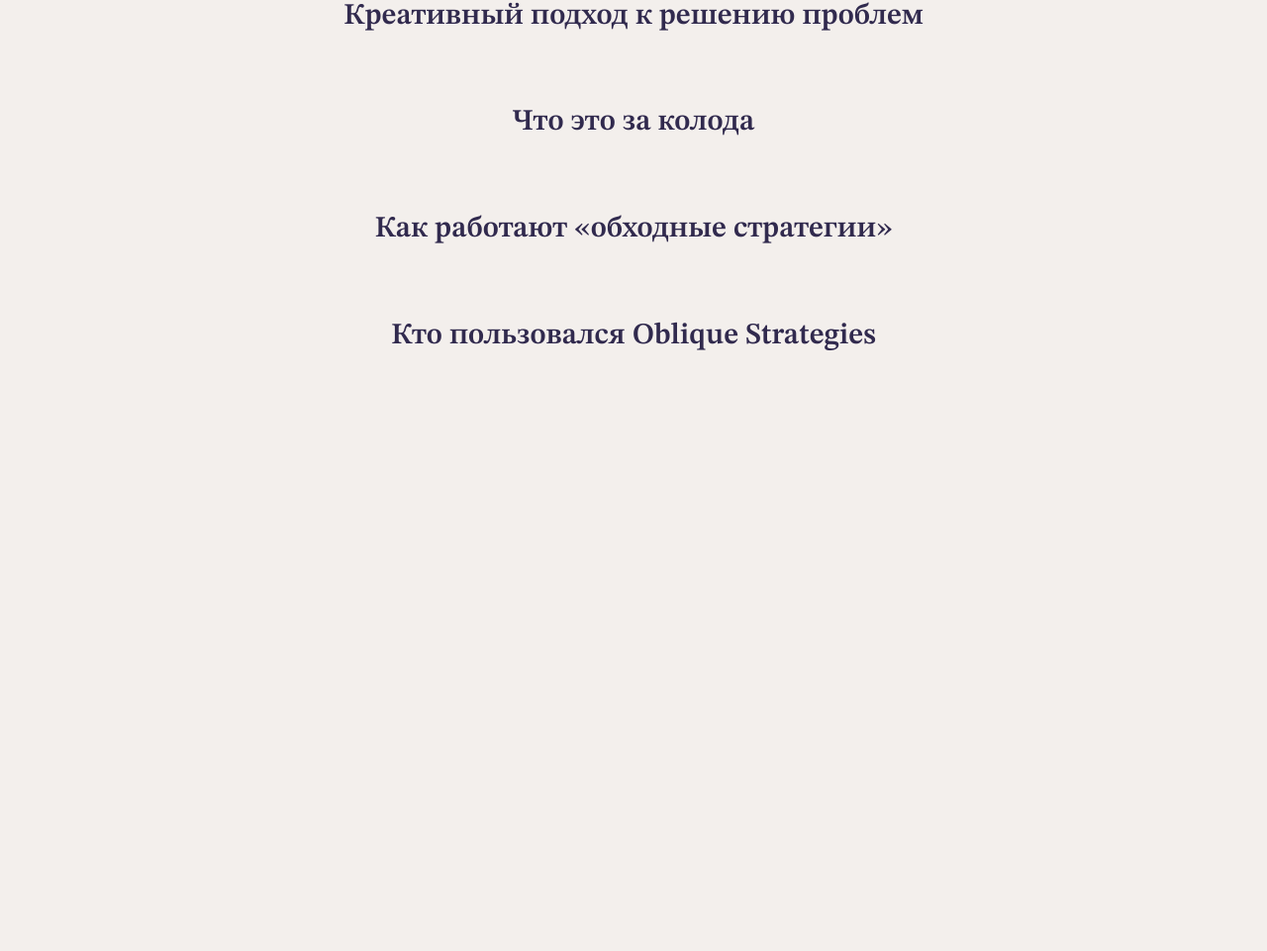
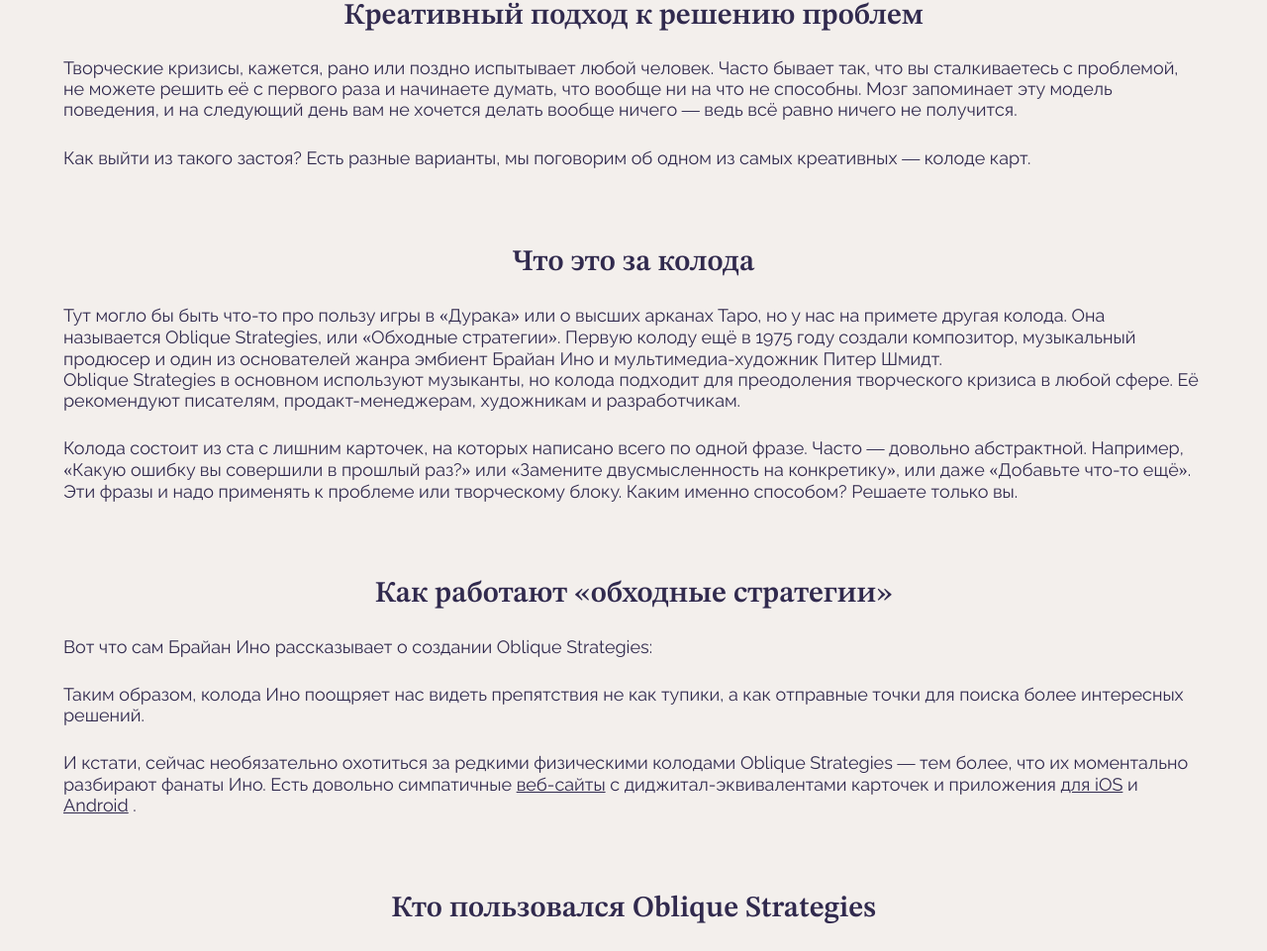
Before and after one commit to GnMike/karty-podskazhut, a plain HTML site: page index.html in a window 1280 px wide. Shown: the part 306-1267 px from the top of the page at 99% size. Before the commit the page ends 800 px from the top, so only its background shows below. Drawn offline with Linux system fonts and the light colour scheme.

Commit message:
Абзацы

```diff
--- a/index.html
+++ b/index.html
@@ -1,25 +1,99 @@
 <!DOCTYPE html>
 <html lang="ru">
   <head>
-    <meta charset="UTF-8" />
-    <meta http-equiv="X-UA-Compatible" content="IE=edge" />
-    <meta name="viewport" content="width=device-width, initial-scale=1.0" />
+    <meta charset="UTF-8">
+    <meta http-equiv="X-UA-Compatible" content="IE=edge">
+    <meta name="viewport" content="width=device-width, initial-scale=1.0">
     <title>Карты подскажут</title>
-    <link rel="stylesheet" href="./fonts/fonts.css" />
-    <link rel="icon" href="./images/favicon.ico" sizes="any" />
-    <link rel="icon" href="./images/favicon.svg" type="image/svg+xml" />
-    <link rel="apple-touch-icon" href="./images/favicon.png" />
-    <link rel="stylesheet" href="./styles/style.css" />
+    <link rel="stylesheet" href="./fonts/fonts.css">
+    <link rel="icon" href="./images/favicon.ico" sizes="any">
+    <link rel="icon" href="./images/favicon.svg" type="image/svg+xml">
+    <link rel="apple-touch-icon" href="./images/favicon.png">
+    <link rel="stylesheet" href="./styles/style.css">
   </head>
   <body class="page theme_dark">
     <header class="header">
       <h1 class="heading content-section header__title">Карты подскажут</h1>
     </header>
     <main class="content content-section">
+
       <h2 class="heading content__title">Креативный подход к решению проблем</h2>
+      <div class="content__text-block">
+        <p class="content__paragraph">
+          Творческие кризисы, кажется, рано или поздно испытывает любой человек.
+          Часто бывает так, что вы сталкиваетесь с проблемой, не можете решить
+          её с первого раза и начинаете думать, что вообще ни на что не
+          способны. Мозг запоминает эту модель поведения, и на следующий день
+          вам не хочется делать вообще ничего — ведь всё равно ничего не
+          получится.
+        </p>
+        <p class="content__paragraph">
+          Как выйти из такого застоя? Есть разные варианты, мы поговорим об
+          одном из самых креативных — колоде карт.
+        </p>
+      </div>
+
       <h2 class="heading content__title">Что это за колода</h2>
+      <div class="content__text-block">
+        <p class="content__paragraph">
+          Тут могло бы быть что-то про пользу игры в «Дурака» или о высших
+          арканах Таро, но у нас на примете другая колода. Она называется
+          Oblique Strategies, или «Обходные стратегии». Первую колоду ещё в 1975
+          году создали композитор, музыкальный продюсер и один из основателей
+          жанра эмбиент Брайан Ино и мультимедиа-художник Питер Шмидт.
+        </p>
+      </div>
+
+     <!-- image -->
+
+      <div class="content__text-block">
+        <p class="content__paragraph">
+          Oblique Strategies в основном используют музыканты, но колода подходит
+          для преодоления творческого кризиса в любой сфере. Её рекомендуют
+          писателям, продакт-менеджерам, художникам и разработчикам.
+        </p>
+        <p class="content__paragraph">
+          Колода состоит из ста с лишним карточек, на которых написано всего по
+          одной фразе. Часто — довольно абстрактной. Например, «Какую ошибку вы
+          совершили в прошлый раз?» или «Замените двусмысленность на
+          конкретику», или даже «Добавьте что-то ещё». Эти фразы и надо
+          применять к проблеме или творческому блоку. Каким именно способом?
+          Решаете только вы.
+        </p>
+      </div>
+
       <h2 class="heading content__title">Как работают «обходные стратегии»</h2>
+      <div class="content__text-block">
+        <p class="content__paragraph">
+          Вот что сам Брайан Ино рассказывает о создании Oblique Strategies:
+        </p>
+<!--
+          «Эти карты появились, потому что я оказывался в рабочих ситуациях
+          (особенно в звукозаписывающих студиях), когда из-за паники быстро
+          забывал, что кроме самых очевидных решений были и другие — косвенные.
+          И часто именно такие неочевидные способы выдавали гораздо более
+          интересные результаты, чем решения „в лоб“».
+-->
+
+        <p class="content__paragraph">
+          Таким образом, колода Ино поощряет нас видеть препятствия не как
+          тупики, а как отправные точки для поиска более интересных решений.
+        </p>
+        <p class="content__paragraph">
+          И кстати, сейчас необязательно охотиться за редкими физическими
+          колодами Oblique Strategies — тем более, что их моментально разбирают
+          фанаты Ино. Есть довольно симпатичные
+          <a href="https://obliquestrategies.ca/" target="_blank">веб-сайты</a>
+          с диджитал-эквивалентами карточек и приложения
+          <a href="https://apps.apple.com/us/app/oblique-strategies-se/id1104927011" target="_blank">для iOS</a>
+          и
+          <a href="https://play.google.com/store/apps/details?id=com.monoloco.obliquestrategies&hl=en_US&gl=US&pli=1" target="_blank">Android</a>
+          .
+        </p>
+      </div>
+
       <h2 class="heading content__title">Кто пользовался Oblique Strategies</h2>
+      <div class="content__text-block"></div>
     </main>
     <footer class="footer"></footer>
 
--- a/styles/style.css
+++ b/styles/style.css
@@ -62,3 +62,15 @@ figure {
   margin-block-start: 7%;
   margin-block-end: 2.5%;
 }
+
+.content__text-block {
+  font-size: 18px;
+}
+
+.content__text-block .content__paragraph:not(:last-of-type) {
+  padding-block-end: 1.5em;
+}
+
+.content__paragraph a {
+  color: inherit;
+}
```
